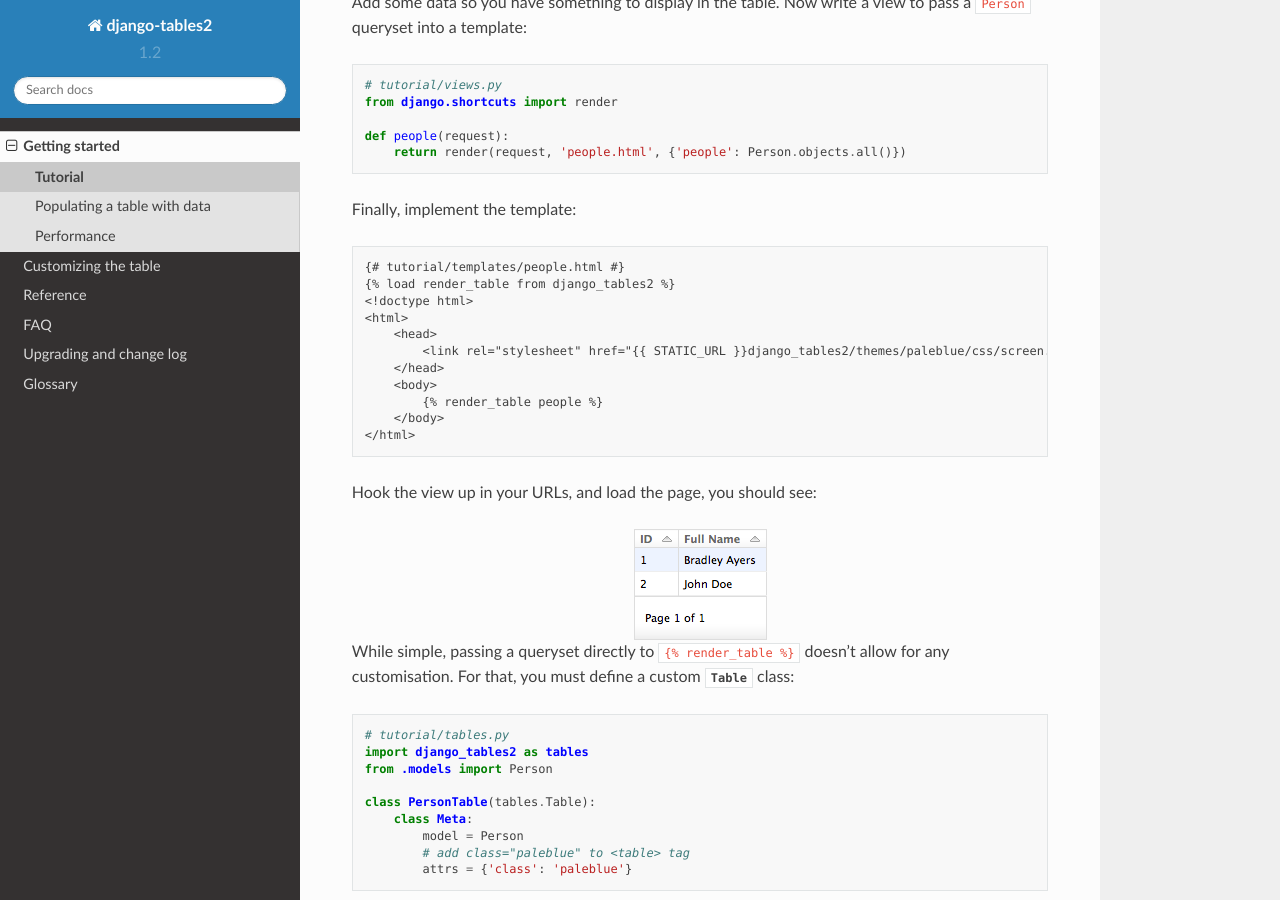
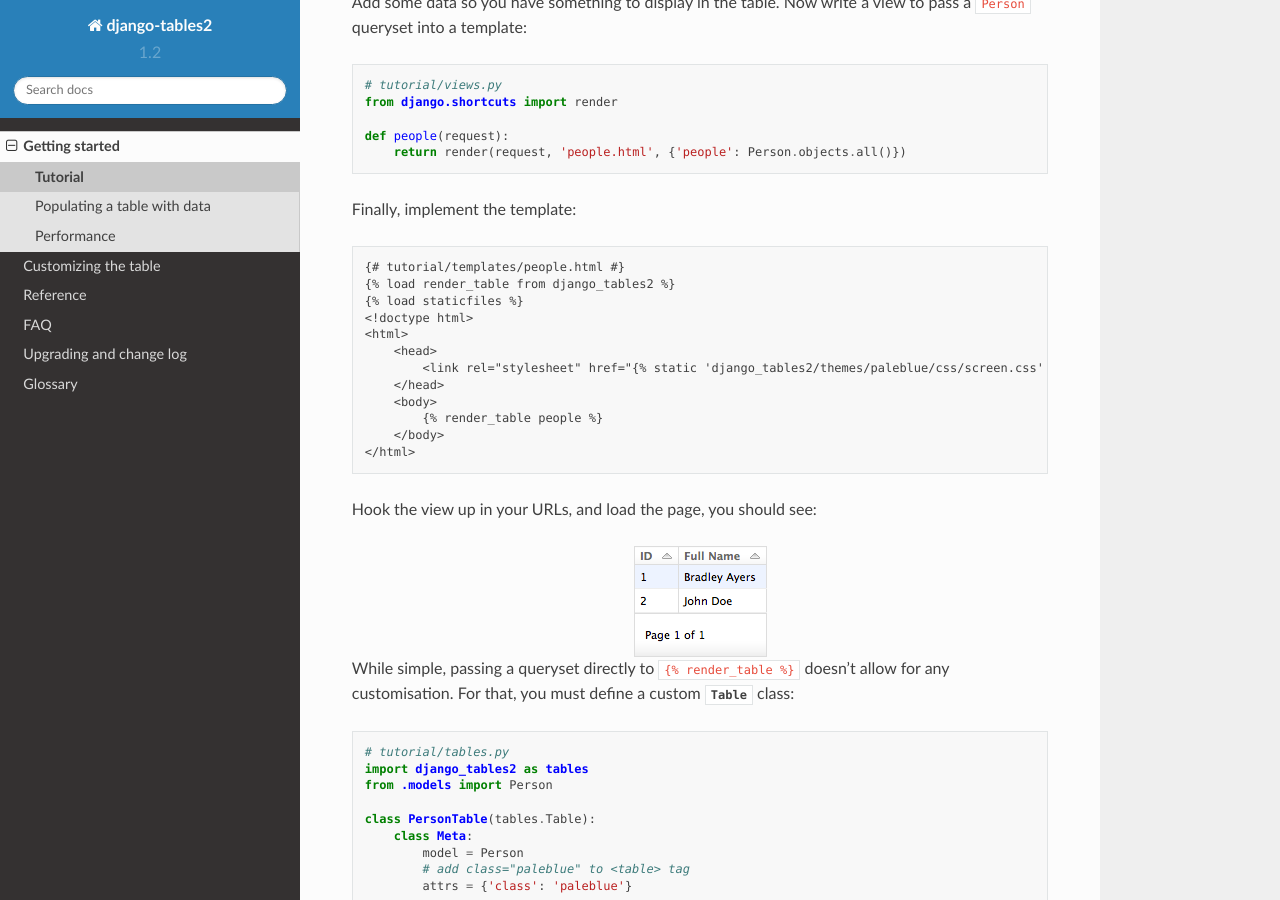
Before and after one commit to jieter/django-tables2, a Sphinx documentation site: the page built from docs/pages/tutorial.rst, in a window 1280 px wide and 900 px high, scrolled down 614 px. Built offline with Sphinx 7.4.7 and the Read the Docs theme 2.0.0, drawn with Linux system fonts in a browser that asks for light colours.

Commit message:
Deprecated usage of STATIC_URL
According to the Django documentation and the attached article use of STATIC_URL creates trouble with some storages. It didn't work for me under 1.10.1 at all:
https://docs.djangoproject.com/en/1.10/howto/static-files/#configuring-static-files
http://staticfiles.productiondjango.com/blog/stop-using-static-url-in-templates/

```diff
--- a/docs/pages/tutorial.rst
+++ b/docs/pages/tutorial.rst
@@ -32,10 +32,11 @@ Finally, implement the template::
 
     {# tutorial/templates/people.html #}
     {% load render_table from django_tables2 %}
+    {% load staticfiles %}
     <!doctype html>
     <html>
         <head>
-            <link rel="stylesheet" href="{{ STATIC_URL }}django_tables2/themes/paleblue/css/screen.css" />
+            <link rel="stylesheet" href="{% static 'django_tables2/themes/paleblue/css/screen.css' %}" />
         </head>
         <body>
             {% render_table people %}
```
